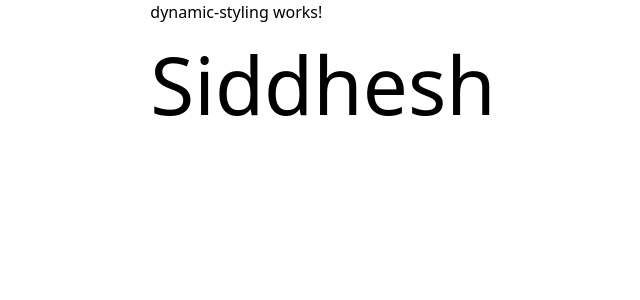
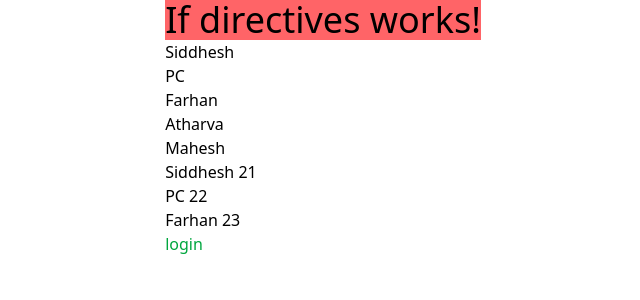
Before and after one commit to git-sidd/Angular_Learning, an Angular app: page / in a window 1280 px wide. Shown: the top 300 px of the page, without its empty margins (317-957 px from the left). Built offline with nearby package versions, Linux system fonts and the light colour scheme.

Commit message:
Directives

```diff
--- a/src/app/app.html
+++ b/src/app/app.html
@@ -13,7 +13,8 @@
         <binding/> -->
 
         <!-- <todo-app/> -->
-        <dynamic_styling/>
+        <!-- <dynamic_styling/> -->
+        <directives/>
 
 
 </div>
--- a/src/app/app.ts
+++ b/src/app/app.ts
@@ -10,11 +10,12 @@ import { Signals } from './signals/signals';
 import { TwoWayBinding } from './two-way-binding/two-way-binding';
 import { TodoApp } from './todo-app/todo-app';
 import { DynamicStyling } from './dynamic-styling/dynamic-styling';
+import { Directives } from './directives/directives';
 
 
 @Component({
   selector: 'app-root',
-  imports: [Login,Counter,Events,InputField,IfElse,Switch,ForLoop,Signals,TwoWayBinding,TodoApp,DynamicStyling],
+  imports: [Login,Counter,Events,InputField,IfElse,Switch,ForLoop,Signals,TwoWayBinding,TodoApp,DynamicStyling,Directives],
   templateUrl: './app.html',
   styleUrl: './app.css'
 })
--- /dev/null
+++ b/src/app/directives/directives.html
@@ -0,0 +1,21 @@
+<p *ngIf="show" class="bg-red-400 text-4xl">If directives works!</p>
+
+<ol>
+    <li *ngFor="let item of students">
+        {{item}}
+    </li>
+</ol>
+
+<ul>
+    <li *ngFor="let x of studData">
+
+            <p>{{x.name}} <span>{{x.age}}</span></p>
+    </li>
+</ul>
+
+<div *ngIf="login; else elseBlock">
+    <a href="" class="text-red-700">logout</a>
+</div>
+<ng-template #elseBlock>
+    <a href="" class="text-green-600">login</a>
+</ng-template>
--- /dev/null
+++ b/src/app/directives/directives.ts
@@ -0,0 +1,28 @@
+import { NgFor, NgIf } from '@angular/common';
+import { Component } from '@angular/core';
+
+@Component({
+  selector: 'directives',
+  imports: [NgIf,NgFor],
+  templateUrl: './directives.html',
+  styleUrl: './directives.css'
+})
+export class Directives {
+  show=true;
+  login=false;
+  students=["Siddhesh","PC","Farhan","Atharva","Mahesh"];
+  studData=[
+    {
+      name:"Siddhesh",
+      age:"21"
+    },
+    {
+      name:"PC",
+      age:"22"
+    },
+    {
+      name:"Farhan",
+      age:"23"
+    }
+  ]
+}
```
Also changed, not shown: src/app/directives/directives.css (added), 1 other file (tests, documents, lock files or other folders).
